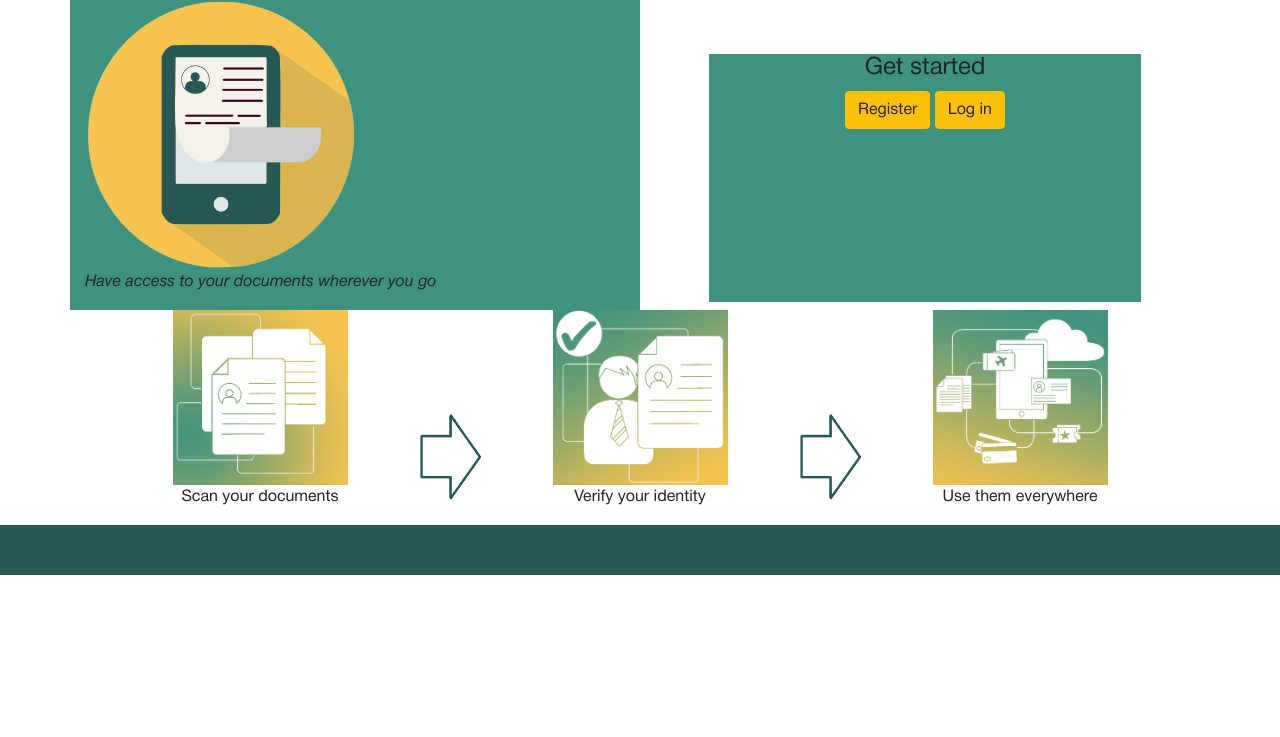
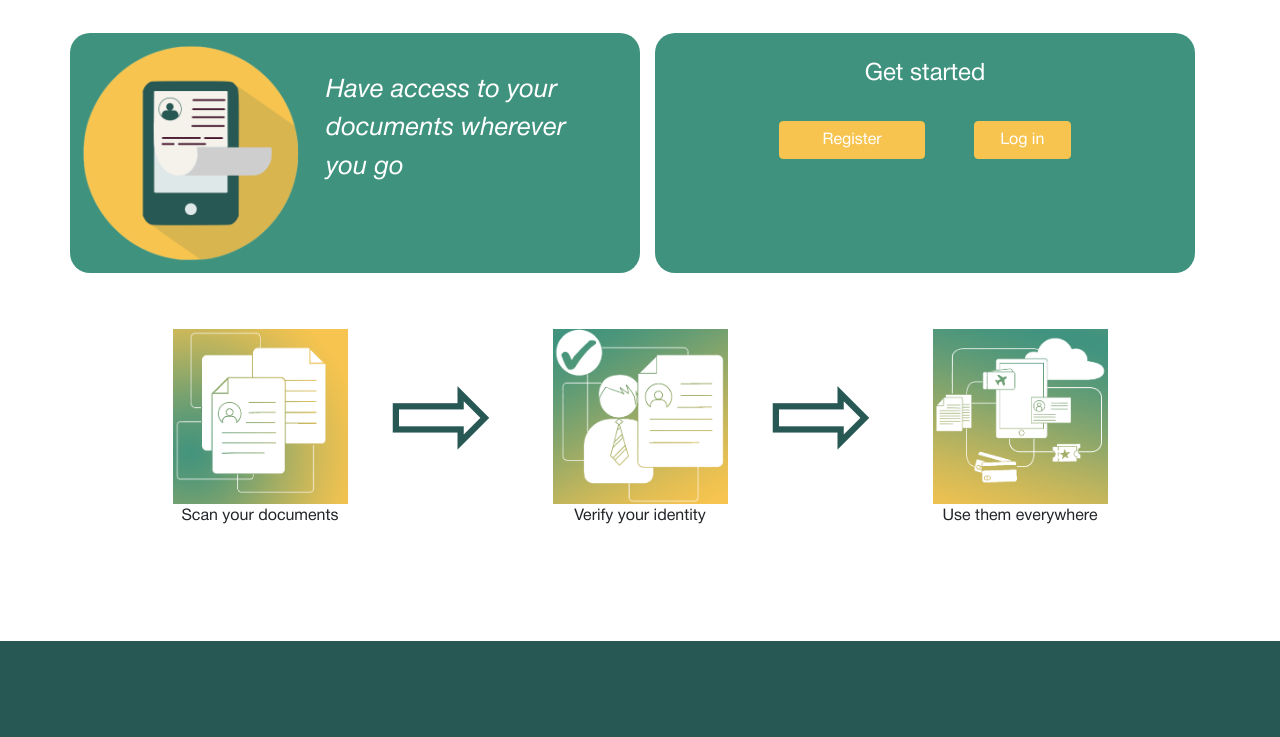
Before and after one commit to anneteka/OmniBank, a plain HTML site: page index.html in a window 1280 px wide. Shown: the part 106-843 px from the top of the page. Before the commit the page ends 800 px from the top, so only its background shows below. Drawn offline with nearby package versions, Linux system fonts and the light colour scheme.

Commit message:
bootstrap and less mess

```diff
--- a/css/main.css
+++ b/css/main.css
@@ -72,8 +72,12 @@ nav.navbar-green, footer {
   background:#285853;
 }
 
-footer {
-  height: 50px;
+header,footer {
+  height: 12vh!important;
+}
+
+div.container {
+	min-height: 76vh;
 }
 
 header button {
@@ -87,19 +91,24 @@ img.landing-image {
  height: auto;
 }
 
-div.landing-block {
-
+button:active {
+	transform: translateY(4px);
 }
-
+#log_out_button{
+	margin-left:40px;
+	margin-right:40px;
+}
 #log_out_button:hover {
   color:#285853;
 }
 
 #add_doc_button {
+	margin-right:40px;
   color:#FFFFFF;
   background: #F7C44F!important;
   border-color:#F7C44F!important;
 }
+
 
 img.logo {
   height: 10vh;
@@ -112,12 +121,63 @@ img.logo {
   color: white;
 }
 
-#main_info {
-  background: #3F937E;
+
+.upper_blocks_container{
+	margin-top:3%;
+
+	height:30vh;
+}
+
+
+
+
+#main_info{
+	background: #3F937E;
+	height:80%;
+	padding:1%;
+	border-radius:20px;
+}
+#main_info img{
+	float:left;
+	height:100%;
+	margin-right:5%;
+}
+#main_info p{
+	color:white;
+	font-size:2vw;
+	padding: 5%;
 }
 
 #get_started {
   background: #3F937E;
-  margin: 10%;
   height:80%;
+	border-radius:20px;
+	color:white;
+
+	padding:5%;
 }
+
+#get_started button{
+	color:#FFFFFF;
+	background: #F7C44F!important;
+	border-color:#F7C44F!important;
+}
+
+#register_button{
+	margin-top:5%;
+	width:30%;
+	float:left;
+
+	margin-left:20%;
+}
+
+#log_in_button{
+
+	margin-top:5%;
+	width:20%;
+	float:right;
+	margin-right:20%;
+}
+#simple_instructions{
+	margin-top:5%;
+}
--- a/css/mobile_media.css
+++ b/css/mobile_media.css
@@ -1,10 +1,12 @@
 
 @media (min-width: 768px) {
   .instruction:not(:last-child):after {
-    content: url('../images/arrow.png');
-    transform: scale(0.3);
-    position:absolute;
+    content: "⇨";
+    position: absolute;
+    top: 0;
     display: block;
-    right: -150px;
-    top: 0;
+    font-size: 10vw;
+    right: -12%;
+color:#285853;
   }
+}
--- a/index.html
+++ b/index.html
@@ -6,14 +6,16 @@
     <title>OmniBank</title>
     <link href="css/main.css" rel="stylesheet" media="screen">
     <link href="css/mobile_media.css" rel="stylesheet" media="screen">
-    <link rel="stylesheet" href="https://stackpath.bootstrapcdn.com/bootstrap/4.1.3/css/bootstrap.min.css" integrity="sha384-MCw98/SFnGE8fJT3GXwEOngsV7Zt27NXFoaoApmYm81iuXoPkFOJwJ8ERdknLPMO" crossorigin="anonymous">
+    <link rel="stylesheet" href="https://stackpath.bootstrapcdn.com/bootstrap/4.1.3/css/bootstrap.min.css"
+          integrity="sha384-MCw98/SFnGE8fJT3GXwEOngsV7Zt27NXFoaoApmYm81iuXoPkFOJwJ8ERdknLPMO" crossorigin="anonymous">
 </head>
 
 <body>
 
 <nav class="navbar navbar-expand-lg navbar-green">
     <span class="navbar-brand" href="#"><img class="logo" src="images/icon.png">OmniBank</span>
-  <button class="navbar-toggler" type="button" data-toggle="collapse" data-target="#navbarSupportedContent" aria-controls="navbarSupportedContent" aria-expanded="false" aria-label="Toggle navigation">
+    <button class="navbar-toggler" type="button" data-toggle="collapse" data-target="#navbarSupportedContent"
+            aria-controls="navbarSupportedContent" aria-expanded="false" aria-label="Toggle navigation">
         <span class="navbar-toggler-icon"></span>
     </button>
 
@@ -29,18 +31,22 @@
 </nav>
 
 <div class="container">
-    <div class="row">
-        <div id="main_info" class="landing-block col-md-6 col-12 col-sm-6">
-            <img src="images/icon.png" class="landing-image"><p><i> Have access to your documents wherever you go </i></p>
+
+    <div class="row upper_blocks_container">
+        <div id="main_info" class="d-inline-block h-100 col-md-6 col-12 col-sm-6">
+            <img src="images/icon.png"><p><i> Have access to your documents wherever you go </i>
+            </p>
         </div>
-        <div class="landing-block text-center col-md-6 col-12 col-sm-6">
-        <div id="get_started">
+        <div class="d-inline-block text-center h-100 col-md-6 col-12 col-sm-6">
+            <div id="get_started" class="h-100 ">
                 <h4>Get started</h4>
-            <button id="register_button" class="btn btn-warning" >Register</button>
-            <button id="log_in_button" class="btn btn-warning " >Log in</button>
+                <button id="register_button" class="btn btn-warning">Register</button>
+                <button id="log_in_button" class="btn btn-warning ">Log in</button>
             </div>
         </div>
     </div>
+
+
     <div id="simple_instructions" class="row text-center">
         <div class="col-md-4 instruction">
             <img id="image_1" class="landing-image" src="images/doc_1.png">
@@ -60,19 +66,21 @@
 </div>
 
 
-
-
 <footer></footer>
-
-
 
 
 <!-- <a id="faq_footer_link" href="#faq" class="display-4">FAQ</a>-->
 
 <!--bootstrap-->
-<script src="https://code.jquery.com/jquery-3.3.1.slim.min.js" integrity="sha384-q8i/X+965DzO0rT7abK41JStQIAqVgRVzpbzo5smXKp4YfRvH+8abtTE1Pi6jizo" crossorigin="anonymous"></script>
-<script src="https://cdnjs.cloudflare.com/ajax/libs/popper.js/1.14.3/umd/popper.min.js" integrity="sha384-ZMP7rVo3mIykV+2+9J3UJ46jBk0WLaUAdn689aCwoqbBJiSnjAK/l8WvCWPIPm49" crossorigin="anonymous"></script>
-<script src="https://stackpath.bootstrapcdn.com/bootstrap/4.1.3/js/bootstrap.min.js" integrity="sha384-ChfqqxuZUCnJSK3+MXmPNIyE6ZbWh2IMqE241rYiqJxyMiZ6OW/JmZQ5stwEULTy" crossorigin="anonymous"></script>
+<script src="https://code.jquery.com/jquery-3.3.1.slim.min.js"
+        integrity="sha384-q8i/X+965DzO0rT7abK41JStQIAqVgRVzpbzo5smXKp4YfRvH+8abtTE1Pi6jizo"
+        crossorigin="anonymous"></script>
+<script src="https://cdnjs.cloudflare.com/ajax/libs/popper.js/1.14.3/umd/popper.min.js"
+        integrity="sha384-ZMP7rVo3mIykV+2+9J3UJ46jBk0WLaUAdn689aCwoqbBJiSnjAK/l8WvCWPIPm49"
+        crossorigin="anonymous"></script>
+<script src="https://stackpath.bootstrapcdn.com/bootstrap/4.1.3/js/bootstrap.min.js"
+        integrity="sha384-ChfqqxuZUCnJSK3+MXmPNIyE6ZbWh2IMqE241rYiqJxyMiZ6OW/JmZQ5stwEULTy"
+        crossorigin="anonymous"></script>
 <script src="js/project.js"></script>
 </body>
 </html>
```
Also changed, not shown: doc_3.png (deleted), 1 other file. Lines whose indentation alone changed are shown as unchanged.
